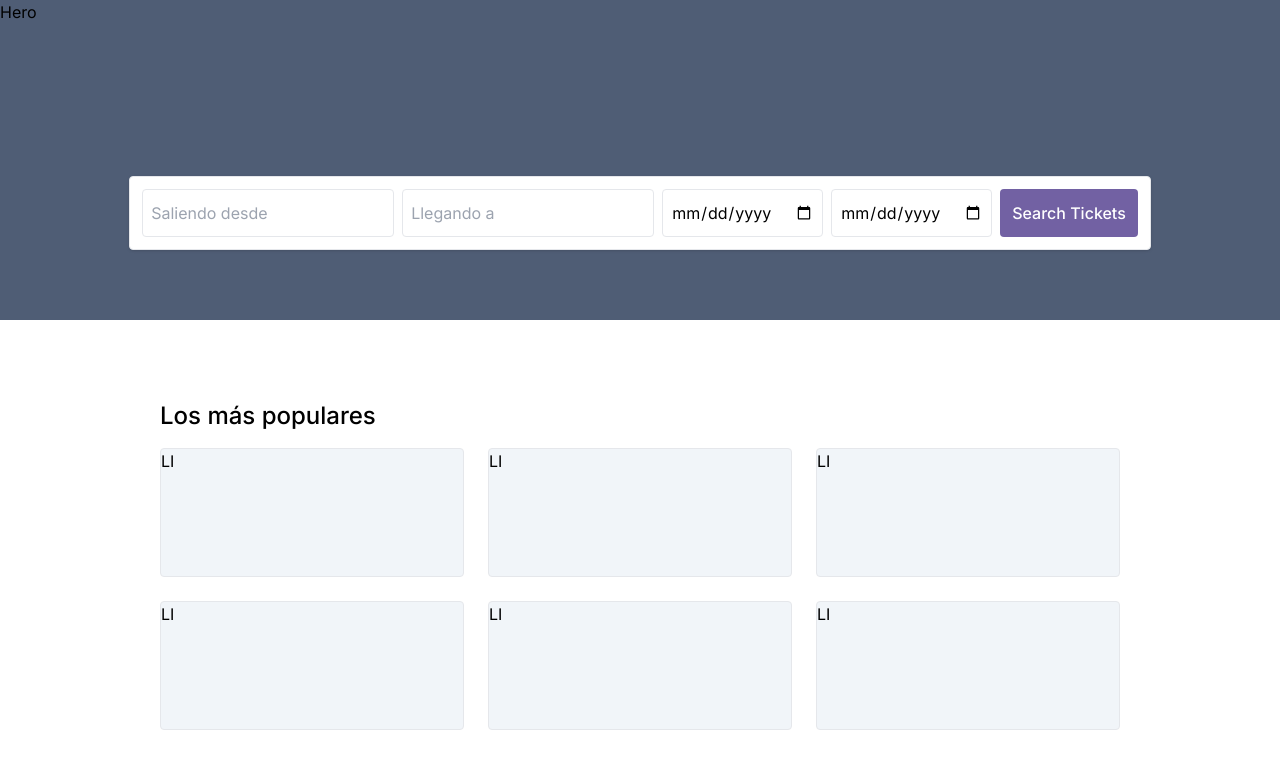
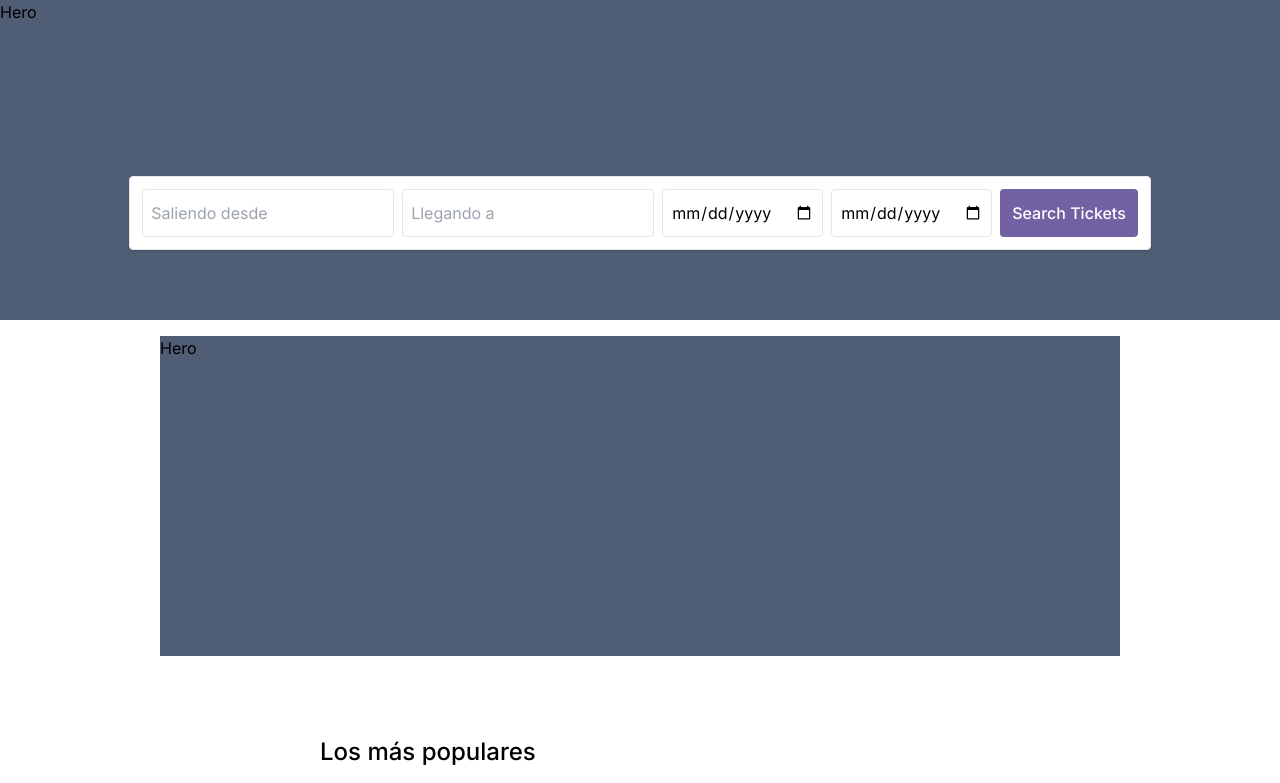
Before and after one commit to Alejandro1709/TicketTrek, a Next.js app: page / in a window 1280 px wide. Shown: the top 783 px of the page. Built offline with nearby package versions, Linux system fonts and the light colour scheme.

Commit message:
Change: App title and description

```diff
--- a/app/layout.tsx
+++ b/app/layout.tsx
@@ -1,12 +1,15 @@
-import type { Metadata } from "next";
-import { Inter } from "next/font/google";
-import "./globals.css";
+import type { Metadata } from 'next';
+import { Inter } from 'next/font/google';
+import './globals.css';
+import Navbar from './components/Navbar';
+import Hero from './components/Hero';
 
-const inter = Inter({ subsets: ["latin"] });
+const inter = Inter({ subsets: ['latin'] });
 
 export const metadata: Metadata = {
-  title: "Create Next App",
-  description: "Generated by create next app",
+  title: 'TicketTrek',
+  description:
+    'es una emocionante startup dedicada a facilitar la tediosa tarea de seleccionar y reservar boletos de autobús de manera eficiente y conveniente. En un mercado donde la planificación de viajes en autobús puede ser desafiante y a menudo consume tiempo, BusTicketEase surge como una solución innovadora, ofreciendo un faro de confiabilidad y comodidad para los viajeros.',
 };
 
 export default function RootLayout({
@@ -15,8 +18,14 @@ export default function RootLayout({
   children: React.ReactNode;
 }>) {
   return (
-    <html lang="en">
-      <body className={inter.className}>{children}</body>
+    <html lang='en'>
+      <body className={inter.className}>
+        <div className='flex min-h-screen flex-col transition-all'>
+          <Navbar />
+          <Hero />
+          <main className='flex flex-col m-4 lg:mx-40'>{children}</main>
+        </div>
+      </body>
     </html>
   );
 }
```
